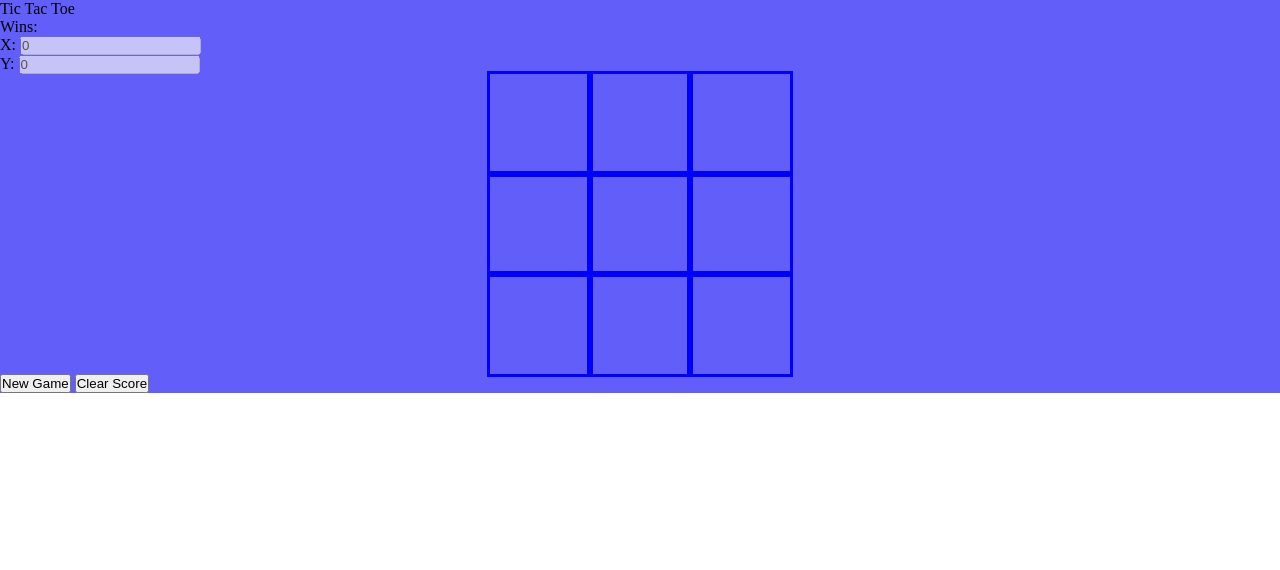
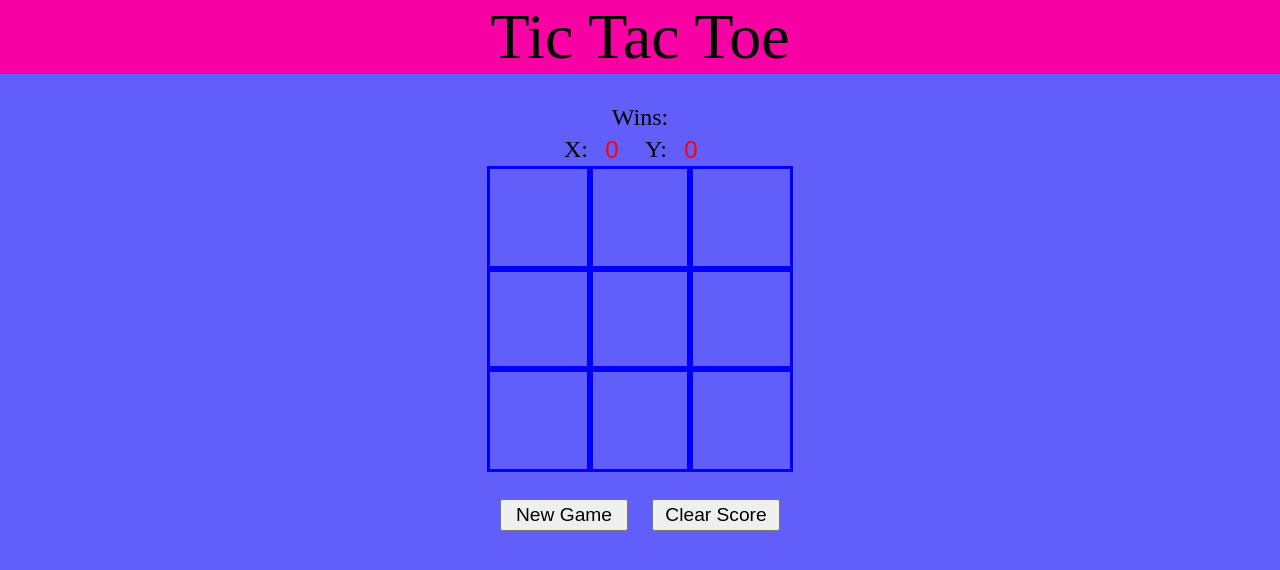
Before and after one commit to ablueblaze/TicTacToe, a plain HTML site: page tictactoe.html in a window 1280 px wide. Drawn offline with Linux system fonts and the light colour scheme.

Commit message:
Got a basic styling down. Now I have something to work with.

```diff
--- a/style.css
+++ b/style.css
@@ -2,12 +2,53 @@
   margin: 0;
   padding: 0;
 }
+
+html, body {
+  height: 100%;
+}
+
 .container {
   background-color: rgb(97, 94, 250);
-
   width: 100%;
   height: 100%;
+  text-align: center;
+}
 
+header {
+  font-size: 4rem;
+  background-color: rgb(247, 0, 164);
+  text-align: center;
+}
+
+.wins {
+  margin-top: 30px;
+  margin-bottom: 5px;
+  font-size: 1.5rem;
+}
+
+.score-board {
+  display: flex;
+  flex-direction: row;
+  justify-content: center;
+  margin-bottom: 5px;
+}
+
+.score-box {
+  font-size: 1.5rem;
+  width: 5rem;
+  display: flex;
+  flex-direction: row;
+  justify-content: center;
+
+}
+
+.score-box input {
+  width: 3rem;
+  font-size: 1.5rem;
+  color: red;
+  text-align: center;
+  border-style: hidden;
+  background-color: rgba(0, 255, 255, 0);
 }
 
 .board {
@@ -18,10 +59,20 @@
 
 .cell {
   outline: solid blue;
-
   width: 100px;
   height: 100px;
   font-size: 3rem;
   text-align: center;
   cursor: pointer;
 }
+
+.buttons {
+  padding: 20px;
+}
+
+.buttons button {
+  margin: 10px;
+  width: 8rem;
+  height: 2rem;
+  font-size: 1.2rem;
+}
```
